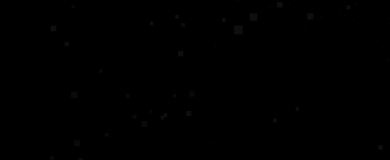
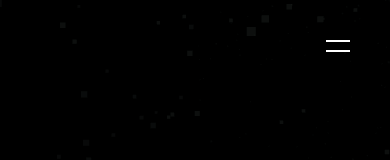
Before and after one commit to kunalRay21/Portfolio, a Next.js app: page / in a window 390 px wide. Shown: the top 160 px of the page. Built offline with nearby package versions, Linux system fonts and the light colour scheme.

Commit message:
feat: implement ClipTransition and Hamburger components for enhanced UI interactions

```diff
--- /dev/null
+++ b/app/components/ClipTransition.tsx
@@ -0,0 +1,61 @@
+"use client";
+
+import { useEffect, useState } from "react";
+
+export default function ClipTransition() {
+  const [active, setActive] = useState(false);
+  const [exit, setExit] = useState(false);
+
+  useEffect(() => {
+    // Start when loader disappears (1500ms)
+    const start = setTimeout(() => {
+      setActive(true);
+    }, 1500);
+
+    // Clear strips after they fully cover
+    const clear = setTimeout(() => {
+      setExit(true);
+    }, 2900);
+
+    // Hide component after exit animation completes
+    const hide = setTimeout(() => {
+      setActive(false);
+    }, 3700);
+
+    return () => {
+      clearTimeout(start);
+      clearTimeout(clear);
+      clearTimeout(hide);
+    };
+  }, []);
+
+  if (!active) return null;
+
+  return (
+    <div className="fixed inset-0 z-40 pointer-events-none overflow-hidden">
+      <style jsx>{`
+        .strip {
+          animation: slideAndExit 2.4s cubic-bezier(0.22, 1, 0.36, 1) forwards;
+        }
+
+        @keyframes slideAndExit {
+          0% {
+            transform: translateY(0);
+          }
+          100% {
+            transform: translateY(-100%);
+          }
+        }
+      `}</style>
+
+      <div className={`absolute inset-0 flex flex-row ${exit ? "exit" : ""}`}>
+        <div
+          className="strip flex-1 h-full bg-[#050807]"
+          style={{
+            animationDelay: `0s`,
+          }}
+        />
+      </div>
+    </div>
+  );
+}
--- /dev/null
+++ b/app/components/Hamburger.tsx
@@ -0,0 +1,54 @@
+"use client";
+
+import { useState } from "react";
+
+export default function Hamburger() {
+  const [isOpen, setIsOpen] = useState(false);
+
+  return (
+    <>
+      <style jsx>{`
+        .hamburger {
+          display: flex;
+          flex-direction: column;
+          justify-content: center;
+          gap: 0.5rem;
+          cursor: pointer;
+          padding: 0.5rem;
+          transition: all 0.3s ease;
+        }
+
+        .hamburger:hover {
+          gap: 0.75rem;
+        }
+
+        .hamburger-dash {
+          width: 1.5rem;
+          height: 2px;
+          background-color: white;
+          transition: all 0.3s ease;
+          transform-origin: center;
+        }
+
+        .hamburger.active .hamburger-dash:first-child {
+          transform: rotate(45deg) translateY(12px);
+        }
+
+        .hamburger.active .hamburger-dash:last-child {
+          transform: rotate(-45deg) translateY(-12px);
+        }
+      `}</style>
+
+      <button
+        className={`hamburger fixed top-8 right-8 z-50 ${
+          isOpen ? "active" : ""
+        }`}
+        onClick={() => setIsOpen(!isOpen)}
+        aria-label="Toggle menu"
+      >
+        <div className="hamburger-dash" />
+        <div className="hamburger-dash" />
+      </button>
+    </>
+  );
+}
--- a/app/layout.tsx
+++ b/app/layout.tsx
@@ -1,6 +1,7 @@
 import type { Metadata } from "next";
 import { Geist, Geist_Mono } from "next/font/google";
 import Loader from "./components/Loader";
+import Hamburger from "./components/Hamburger";
 import "./globals.css";
 
 const geistSans = Geist({
@@ -28,6 +29,7 @@ export default function RootLayout({
       <body
         className={`${geistSans.variable} ${geistMono.variable} antialiased bg-[#050807]`}
       >
+        <Hamburger />
         <Loader />
         {children}
       </body>
--- a/app/page.tsx
+++ b/app/page.tsx
@@ -1,10 +1,46 @@
 // app/page.tsx
+"use client";
+
+import { useState, useEffect } from "react";
 import Hero from "./components/Hero/Hero";
+import Loader from "./components/Loader";
+import ClipTransition from "./components/ClipTransition";
 
 export default function Home() {
+  const [showHero, setShowHero] = useState(false);
+  const [heroVisible, setHeroVisible] = useState(false);
+
+  useEffect(() => {
+    // Render Hero (but invisible) when ClipTransition starts
+    const start = setTimeout(() => {
+      setShowHero(true);
+    },1500);
+
+    // Make Hero visible when curtain animation completes
+    const reveal = setTimeout(() => {
+      setHeroVisible(true);
+    }, 1500);
+
+    return () => {
+      clearTimeout(start);
+      clearTimeout(reveal);
+    };
+  }, []);
+
   return (
     <main>
-      <Hero />
+      <Loader />
+      <ClipTransition />
+      {showHero && (
+        <div
+          style={{
+            opacity: heroVisible ? 1 : 0,
+            transition: "opacity 0.3s ease-out",
+          }}
+        >
+          <Hero />
+        </div>
+      )}
     </main>
   );
 }
```
